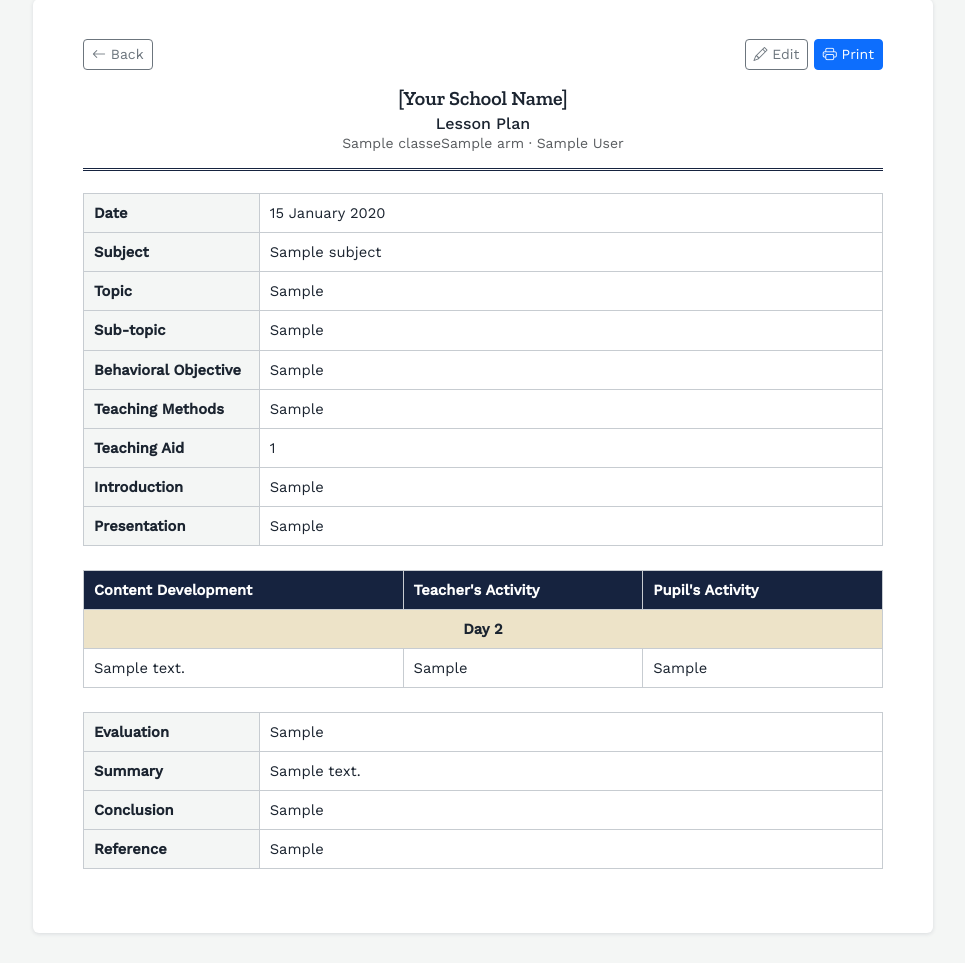
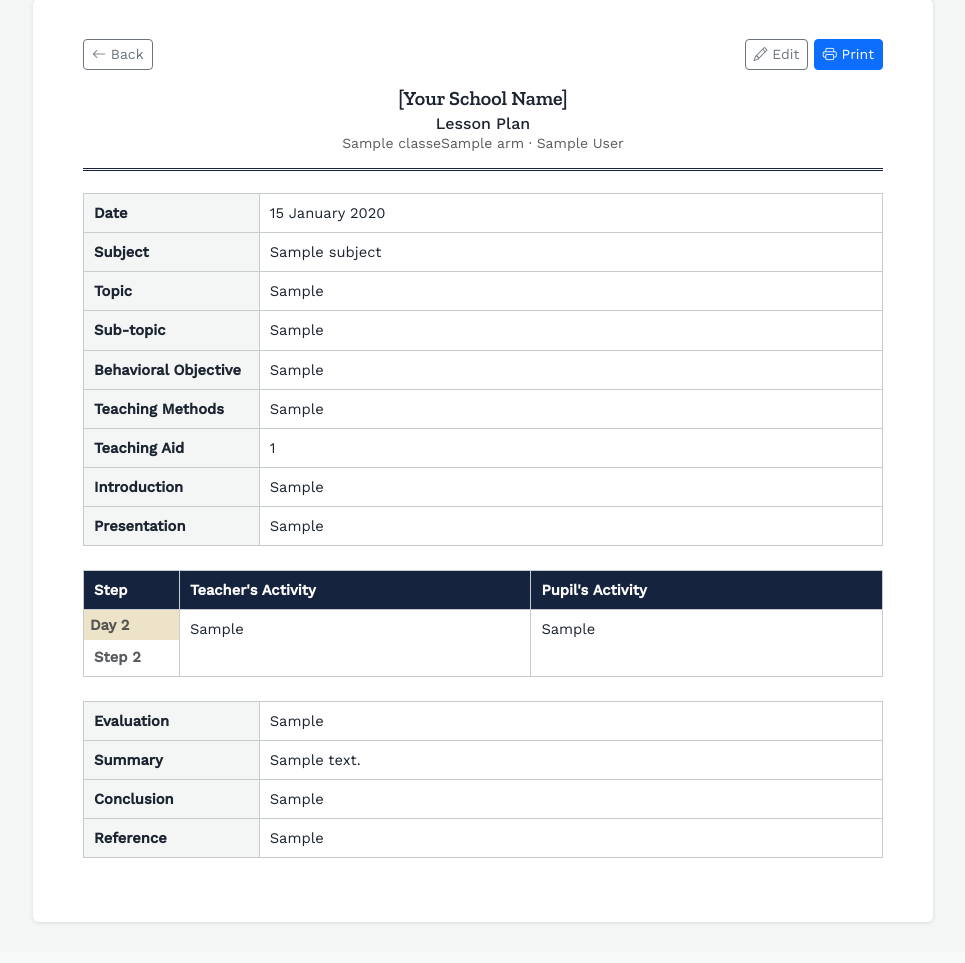
Before and after one commit to aishamidris/school_management, a Flask app: page /lesson-plans/1 in a window 1280 px wide. Shown: the part 31-994 px from the top of the page, without its empty margins (157-1122 px from the left). After the commit the page ends 955 px from the top, so only its background shows below. Run offline with Flask 3, Linux system fonts and the light colour scheme; a user stored in the database is signed in; tables that the repository leaves empty hold one stand-in row (values such as "Sample post").

Commit message:
lesson plan columns update

```diff
--- a/app/templates/lesson_plans/view.html
+++ b/app/templates/lesson_plans/view.html
@@ -23,7 +23,7 @@
     table.lp-table th, table.lp-table td { border: 1px solid #C7CCD1; padding: 8px 10px; vertical-align: top; font-size: 0.92rem; }
     table.lp-info td.lp-label { width: 22%; background: #F4F6F5; font-weight: 600; }
     table.lp-content thead th { background: #16233F; color: #fff; font-weight: 600; }
-    table.lp-content td.day-heading { background: #EDE3C8; font-weight: 700; text-align: center; }
+    .lp-day-label { display: block; background: #EDE3C8; font-weight: 700; padding: 4px 6px; margin: -8px -10px 6px; }
     .lp-empty { color: #9AA1AC; font-style: italic; }
     @media print {
       body { background: #fff; }
@@ -68,22 +68,28 @@
     <table class="lp-table lp-content">
       <thead>
         <tr>
-          <th style="width:40%">Content Development</th>
-          <th style="width:30%">Teacher's Activity</th>
-          <th style="width:30%">Pupil's Activity</th>
+          <th style="width:12%">Step</th>
+          <th style="width:44%">Teacher's Activity</th>
+          <th style="width:44%">Pupil's Activity</th>
         </tr>
       </thead>
       <tbody>
         {% for day in plan.days %}
-        <tr><td colspan="3" class="day-heading">{{ day.label }}</td></tr>
         {% for step in day.steps %}
         <tr>
-          <td style="white-space: pre-wrap;">{{ step.content_development or '' }}</td>
+          <td class="fw-semibold text-muted">
+            {% if loop.first %}<span class="lp-day-label">{{ day.label }}</span>{% endif %}
+            {{ step.label }}
+          </td>
           <td style="white-space: pre-wrap;">{{ step.teacher_activity or '' }}</td>
           <td style="white-space: pre-wrap;">{{ step.pupil_activity or '' }}</td>
         </tr>
         {% else %}
-        <tr><td colspan="3" class="lp-empty">No steps added for this day.</td></tr>
+        <tr>
+          <td><span class="lp-day-label">{{ day.label }}</span><span class="lp-empty d-block">No steps added for this day.</span></td>
+          <td></td>
+          <td></td>
+        </tr>
         {% endfor %}
         {% else %}
         <tr><td colspan="3" class="lp-empty">No content development steps added yet.</td></tr>
```
